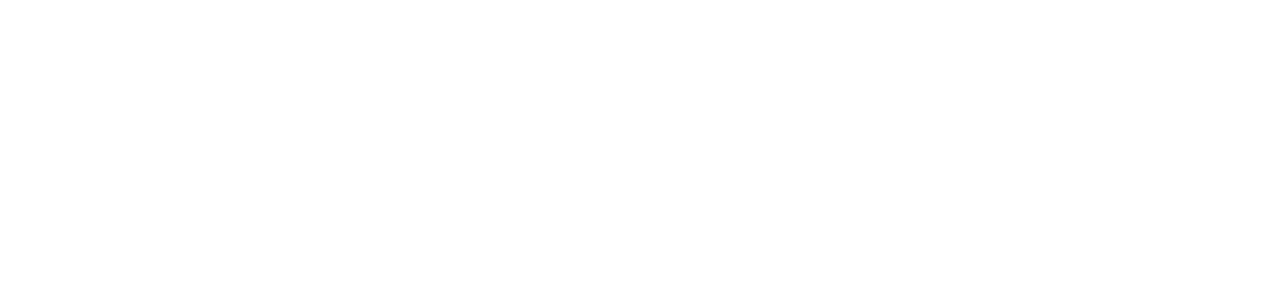
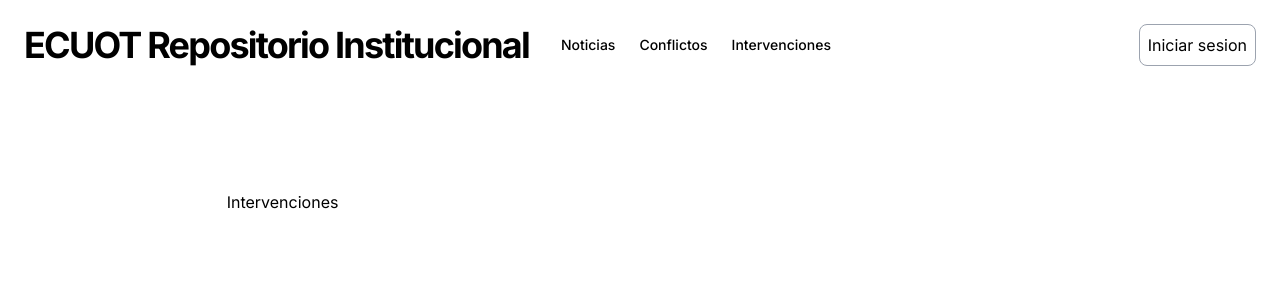
Before and after one commit to santiagoSuarez219/ecuot-frontend-vite, a React (Vite) app: page /intervenciones in a window 1280 px wide. Before the commit this address had no page. Shown: the top 300 px of the page. Built offline with nearby package versions, Linux system fonts and the light colour scheme.

Commit message:
Agregadas páginas de Noticias, Conflictos e Intervenciones y componente Modal

```diff
--- a/src/App.jsx
+++ b/src/App.jsx
@@ -5,6 +5,9 @@
 import OlvidePassword from "./pages/OlvidePassword";
 import NuevoPassword from "./pages/NuevoPassword";
 import ConfirmarCuenta from "./pages/ConfirmarCuenta";
+import Noticias from "./pages/Noticias";
+import Conflictos from "./pages/Conflictos";
+import Intervenciones from "./pages/Intervenciones";
 
 function App() {
   return (
@@ -18,6 +21,9 @@
           <Route path="olvide-password" element={<OlvidePassword />} />
           <Route path="olvide-password/:token" element={<NuevoPassword />} />
           <Route path="confirmar/:id" element={<ConfirmarCuenta />} />
+          <Route path="noticias" element={<Noticias />} />
+          <Route path="conflictos" element={<Conflictos />} />
+          <Route path="intervenciones" element={<Intervenciones />} />
         </Route>
       </Routes>
     </BrowserRouter>
--- /dev/null
+++ b/src/modal/index.jsx
@@ -0,0 +1,11 @@
+import { createPortal } from "react-dom";
+
+const Modal = ({ children }) => {
+  return createPortal(
+    <div className="w-full fixed top-0 bottom-0 left-0 right-0">
+      {children}
+    </div>,
+    document.getElementById("modal")
+  );
+};
+export default Modal;
--- /dev/null
+++ b/src/pages/Conflictos.jsx
@@ -0,0 +1,4 @@
+const Conflictos = () => {
+  return <div>Conflictos</div>;
+};
+export default Conflictos;
--- /dev/null
+++ b/src/pages/Intervenciones.jsx
@@ -0,0 +1,4 @@
+const Intervenciones = () => {
+  return <div>Intervenciones</div>;
+};
+export default Intervenciones;
--- /dev/null
+++ b/src/pages/Noticias.jsx
@@ -0,0 +1,4 @@
+const Noticias = () => {
+  return <div>Noticias</div>;
+};
+export default Noticias;
```
